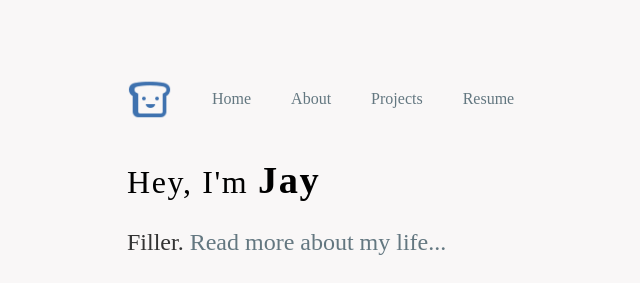
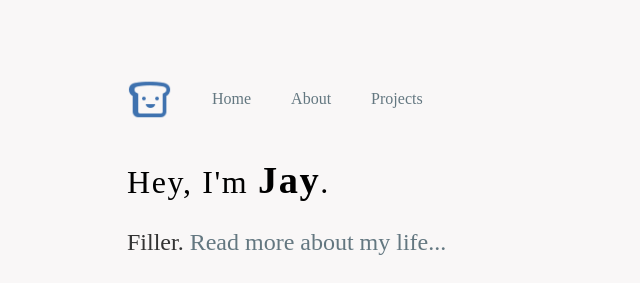
Before and after one commit to JayOrten/jayorten.github.io, a Jekyll site: the page built from index.html, in a window 1280 px wide. Shown: the top 283 px of the page, without its empty margins (193-833 px from the left). Built offline with Jekyll 4.4.1, drawn with Linux system fonts in a browser that asks for light colours.

Commit message:
small edits

```diff
--- a/_includes/header.html
+++ b/_includes/header.html
@@ -1,28 +1,28 @@
 <head>
     <title>{{ page.title }}</title>
     <!-- Favicon -->
-    <link rel="apple-touch-icon" sizes="57x57" href="assets/images/favicon/apple-icon-57x57.png">
-    <link rel="apple-touch-icon" sizes="60x60" href="assets/images/favicon/apple-icon-60x60.png">
-    <link rel="apple-touch-icon" sizes="72x72" href="assets/images/favicon/apple-icon-72x72.png">
-    <link rel="apple-touch-icon" sizes="76x76" href="assets/images/favicon/apple-icon-76x76.png">
-    <link rel="apple-touch-icon" sizes="114x114" href="assets/images/favicon/apple-icon-114x114.png">
-    <link rel="apple-touch-icon" sizes="120x120" href="assets/images/favicon/apple-icon-120x120.png">
-    <link rel="apple-touch-icon" sizes="144x144" href="assets/images/favicon/apple-icon-144x144.png">
-    <link rel="apple-touch-icon" sizes="152x152" href="assets/images/faviconapple-icon-152x152.png">
-    <link rel="apple-touch-icon" sizes="180x180" href="assets/images/favicon/apple-icon-180x180.png">
-    <link rel="icon" type="image/png" sizes="192x192"  href="assets/images/favicon/android-icon-192x192.png">
-    <link rel="icon" type="image/png" sizes="32x32" href="assets/images/favicon/favicon-32x32.png">
-    <link rel="icon" type="image/png" sizes="96x96" href="assets/images/favicon/favicon-96x96.png">
-    <link rel="icon" type="image/png" sizes="16x16" href="assets/images/favicon/favicon-16x16.png">
-    <link rel="manifest" href="assets/images/favicon/manifest.json">
+    <link rel="apple-touch-icon" sizes="57x57" href="{{ site.baseurl }}/assets/images/favicon/apple-icon-57x57.png">
+    <link rel="apple-touch-icon" sizes="60x60" href="{{ site.baseurl }}/assets/images/favicon/apple-icon-60x60.png">
+    <link rel="apple-touch-icon" sizes="72x72" href="{{ site.baseurl }}/assets/images/favicon/apple-icon-72x72.png">
+    <link rel="apple-touch-icon" sizes="76x76" href="{{ site.baseurl }}/assets/images/favicon/apple-icon-76x76.png">
+    <link rel="apple-touch-icon" sizes="114x114" href="{{ site.baseurl }}/assets/images/favicon/apple-icon-114x114.png">
+    <link rel="apple-touch-icon" sizes="120x120" href="{{ site.baseurl }}/assets/images/favicon/apple-icon-120x120.png">
+    <link rel="apple-touch-icon" sizes="144x144" href="{{ site.baseurl }}/assets/images/favicon/apple-icon-144x144.png">
+    <link rel="apple-touch-icon" sizes="152x152" href="{{ site.baseurl }}/assets/images/faviconapple-icon-152x152.png">
+    <link rel="apple-touch-icon" sizes="180x180" href="{{ site.baseurl }}/assets/images/favicon/apple-icon-180x180.png">
+    <link rel="icon" type="image/png" sizes="192x192"  href="{{ site.baseurl }}/assets/images/favicon/android-icon-192x192.png">
+    <link rel="icon" type="image/png" sizes="32x32" href="{{ site.baseurl }}/assets/images/favicon/favicon-32x32.png">
+    <link rel="icon" type="image/png" sizes="96x96" href="{{ site.baseurl }}/assets/images/favicon/favicon-96x96.png">
+    <link rel="icon" type="image/png" sizes="16x16" href="{{ site.baseurl }}/assets/images/favicon/favicon-16x16.png">
+    <link rel="manifest" href="{{ site.baseurl }}/assets/images/favicon/manifest.json">
     <meta name="msapplication-TileColor" content="#ffffff">
-    <meta name="msapplication-TileImage" content="assets/images/favicon/ms-icon-144x144.png">
+    <meta name="msapplication-TileImage" content="{{ site.baseurl }}/assets/images/favicon/ms-icon-144x144.png">
     <meta name="theme-color" content="#ffffff">
     <!-- link to main stylesheet -->
     <meta charset="UTF-8">
     <meta http-equiv="X-UA-Compatible" content="IE=edge">
     <meta name="viewport" content="width=device-width, initial-scale=1.0">
-    <link rel="stylesheet" type="text/css" href="/css/styles.css">
+    <link rel="stylesheet" type="text/css" href="{{ site.baseurl }}/css/styles.css">
     <link href="https://fonts.googleapis.com/css?family=Alegreya|Roboto|Roboto+Mono" rel="stylesheet">
     <!-- Global site tag (gtag.js) - Google Analytics -->
     <script async src="https://www.googletagmanager.com/gtag/js?id=G-MVGDZ53SL2"></script>
--- a/_layouts/default.html
+++ b/_layouts/default.html
@@ -7,10 +7,9 @@
 		<nav>
 			<ul>
 				<li><img src="{{ site.baseurl }}/assets/images/icons8-kawaii-bread-48.png"></li>
-	        	<li><a href="/">Home</a></li>
-		        <li><a href="/about">About</a></li>
-	    		<li><a href="/blog">Projects</a></li>
-	        	<li><a href="/resume">Resume</a></li>
+	        	<li><a href="{{ site.baseurl }}/">Home</a></li>
+		        <li><a href="{{ site.baseurl }}/about">About</a></li>
+	    		<li><a href="{{ site.baseurl }}/blog">Projects</a></li>
 			</ul>
 		</nav>
 		<div class="container">
--- a/blog/index.html
+++ b/blog/index.html
@@ -5,6 +5,6 @@
 <h1>{{ page.title }}</h1>
 <ul class="posts">
     {% for post in site.posts %}
-        <li><span>{{ post.date | date_to_string }}</span> >> <a href="{{ post.url }}" title ="{{ post.title }}">{{ post.title }}</a></li>
+        <li><span>{{ post.date | date_to_string }}</span> ~ <a href="{{ site.baseurl }}{{ post.url }}" title ="{{ post.title }}">{{ post.title }}</a></li>
     {% endfor %}
 </ul>
--- a/css/styles.css
+++ b/css/styles.css
@@ -70,7 +70,7 @@
 }
 
 .container {
-    flex:1;
+    flex:1; /* remove this to not push footer to bottom */
 }
 
 .source {
--- a/index.html
+++ b/index.html
@@ -3,6 +3,6 @@
 title: Jay Orten
 ---
 <div class="blurb">
-    <h1>Hey, I'm <strong>Jay</strong></h1>
-    <p>Filler. <a href="/about">Read more about my life...</a></p>
+    <h1>Hey, I'm <strong>Jay</strong>.</h1>
+    <p>Filler. <a href="{{ site.baseurl }}/about">Read more about my life...</a></p>
 </div><!-- /.blurb -->
```
